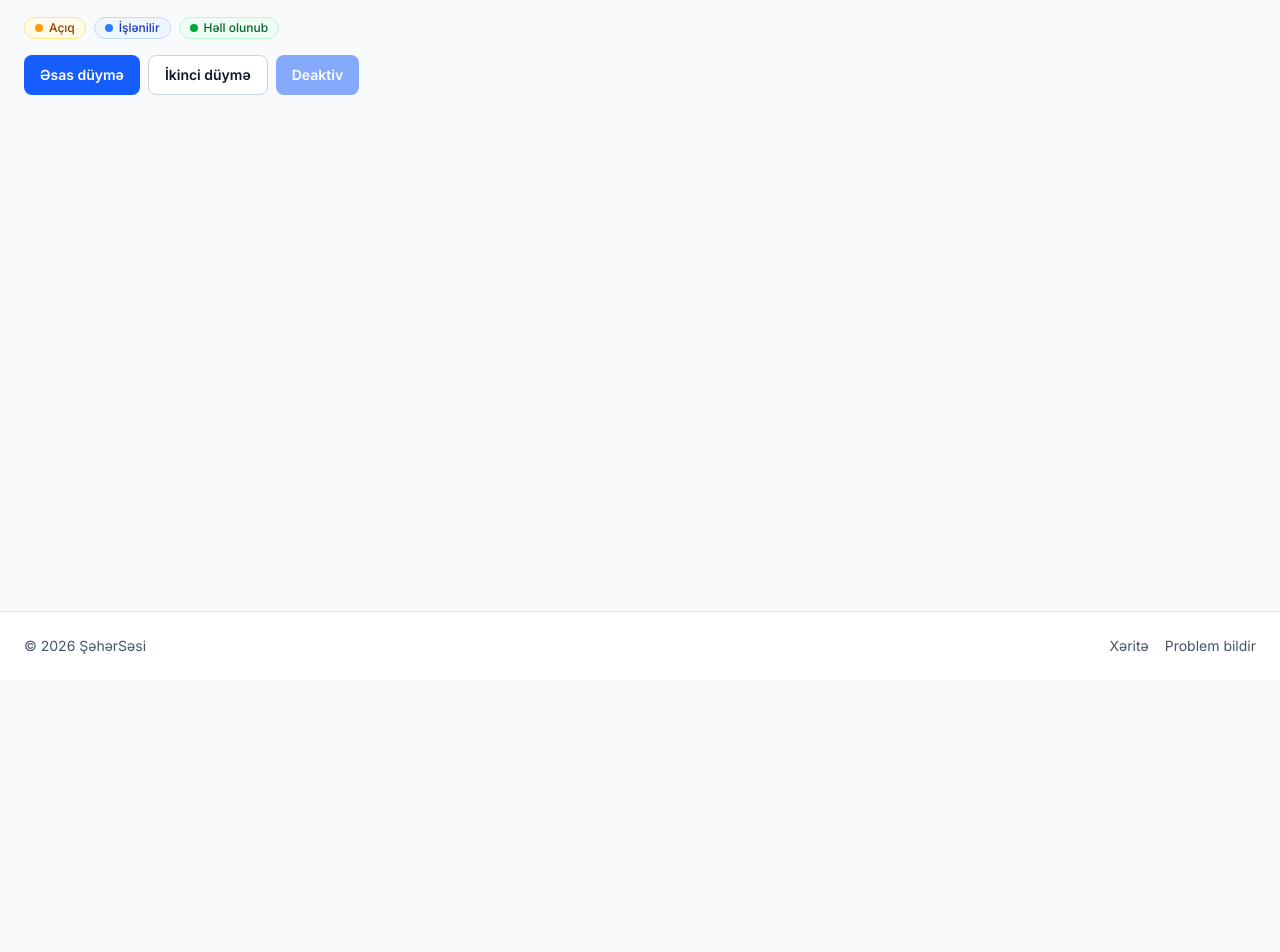
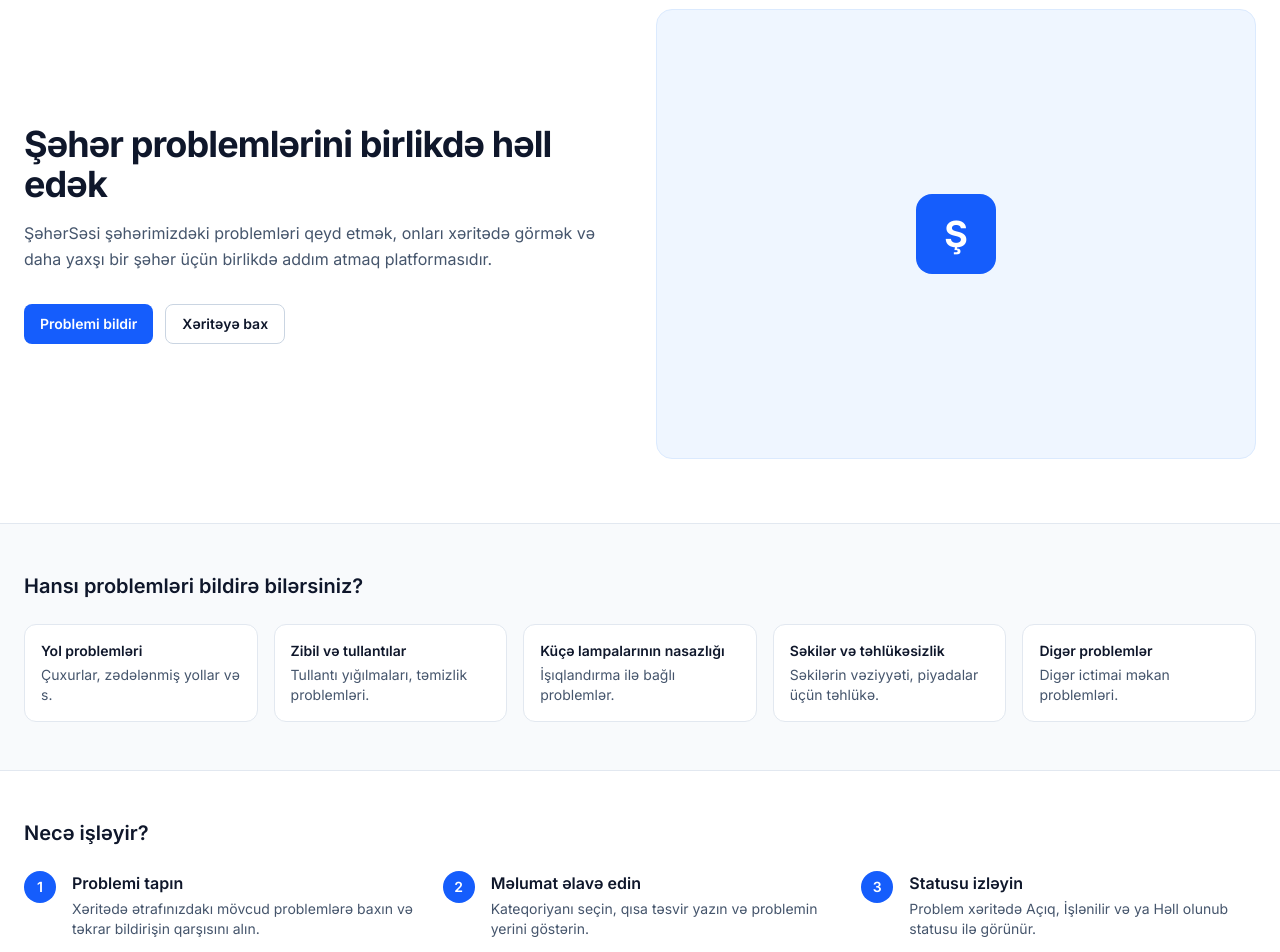
Before and after one commit to NRvBOSS/VoC-frontend, a Next.js app: page / in a window 1280 px wide. Shown: the part 120-1072 px from the top of the page. Before the commit the page ends 800 px from the top, so only its background shows below. Built offline with nearby package versions, Linux system fonts and the light colour scheme.

Commit message:
feat: home page

```diff
--- a/app/page.tsx
+++ b/app/page.tsx
@@ -1,21 +1,105 @@
-import StatusBadge from "../src/components/ui/StatusBadge";
-import Button from "../src/components/ui/Button";
-import { STATUS_ORDER } from "../src/lib/constants";
+import Link from "next/link";
+import { buttonStyles } from "../src/components/ui/Button";
+import { CATEGORIES } from "../src/lib/constants";
+
+const STEPS = [
+  {
+    title: "Problemi tapın",
+    text: "Xəritədə ətrafınızdakı mövcud problemlərə baxın və təkrar bildirişin qarşısını alın.",
+  },
+  {
+    title: "Məlumat əlavə edin",
+    text: "Kateqoriyanı seçin, qısa təsvir yazın və problemin yerini göstərin.",
+  },
+  {
+    title: "Statusu izləyin",
+    text: "Problem xəritədə Açıq, İşlənilir və ya Həll olunub statusu ilə görünür.",
+  },
+];
 
 export default function Home() {
   return (
-    <div className="mx-auto max-w-screen-2xl space-y-4 p-6">
-      <h1 className="text-2xl font-bold">Mərhələ 1 testi</h1>
-      <div className="flex flex-wrap gap-2">
-        {STATUS_ORDER.map((s) => (
-          <StatusBadge key={s} status={s} />
-        ))}
-      </div>
-      <div className="flex gap-2">
-        <Button>Əsas düymə</Button>
-        <Button variant="secondary">İkinci düymə</Button>
-        <Button disabled>Deaktiv</Button>
-      </div>
-    </div>
+    <>
+      {/* Hero */}
+      <section className="border-b border-slate-200 bg-white">
+        <div className="mx-auto grid max-w-screen-2xl items-center gap-8 px-4 py-12 sm:px-6 md:py-16 lg:grid-cols-2">
+          <div>
+            <h1 className="text-3xl font-bold tracking-tight text-slate-900 sm:text-4xl">
+              Şəhər problemlərini birlikdə həll edək
+            </h1>
+            <p className="mt-4 max-w-xl text-base leading-relaxed text-slate-600">
+              ŞəhərSəsi şəhərimizdəki problemləri qeyd etmək, onları xəritədə
+              görmək və daha yaxşı bir şəhər üçün birlikdə addım atmaq
+              platformasıdır.
+            </p>
+            <div className="mt-8 flex flex-wrap gap-3">
+              <Link href="/report" className={buttonStyles("primary")}>
+                Problemi bildir
+              </Link>
+              <Link href="/map" className={buttonStyles("secondary")}>
+                Xəritəyə bax
+              </Link>
+            </div>
+          </div>
+
+          {/* Dekorativ blok: sonra real şəkillə əvəz edilə bilər */}
+          <div
+            aria-hidden
+            className="hidden aspect-[4/3] rounded-2xl border border-blue-100 bg-blue-50 lg:block"
+          >
+            <div className="grid h-full place-items-center">
+              <div className="grid h-20 w-20 place-items-center rounded-2xl bg-blue-600 text-4xl font-bold text-white">
+                Ş
+              </div>
+            </div>
+          </div>
+        </div>
+      </section>
+
+      {/* Kateqoriyalar */}
+      <section className="mx-auto max-w-screen-2xl px-4 py-12 sm:px-6">
+        <h2 className="text-xl font-semibold text-slate-900">
+          Hansı problemləri bildirə bilərsiniz?
+        </h2>
+        <ul className="mt-6 grid gap-4 sm:grid-cols-2 lg:grid-cols-5">
+          {CATEGORIES.map((c) => (
+            <li
+              key={c.id}
+              className="rounded-xl border border-slate-200 bg-white p-4"
+            >
+              <h3 className="text-sm font-semibold text-slate-900">
+                {c.label}
+              </h3>
+              <p className="mt-1 text-sm text-slate-600">{c.description}</p>
+            </li>
+          ))}
+        </ul>
+      </section>
+
+      {/* Necə işləyir */}
+      <section className="border-t border-slate-200 bg-white">
+        <div className="mx-auto max-w-screen-2xl px-4 py-12 sm:px-6">
+          <h2 className="text-xl font-semibold text-slate-900">
+            Necə işləyir?
+          </h2>
+          <ol className="mt-6 grid gap-6 md:grid-cols-3">
+            {STEPS.map((s, i) => (
+              <li key={s.title} className="flex gap-4">
+                <span
+                  aria-hidden
+                  className="grid h-8 w-8 shrink-0 place-items-center rounded-full bg-blue-600 text-sm font-semibold text-white"
+                >
+                  {i + 1}
+                </span>
+                <div>
+                  <h3 className="font-semibold text-slate-900">{s.title}</h3>
+                  <p className="mt-1 text-sm text-slate-600">{s.text}</p>
+                </div>
+              </li>
+            ))}
+          </ol>
+        </div>
+      </section>
+    </>
   );
 }
--- a/src/lib/constants.ts
+++ b/src/lib/constants.ts
@@ -1,11 +1,35 @@
 import type { CategoryId, StatusId } from "../types/issues";
 
-export const CATEGORIES: { id: CategoryId; label: string }[] = [
-  { id: "road", label: "Yol problemləri" },
-  { id: "waste", label: "Zibil və tullantılar" },
-  { id: "streetlight", label: "Küçə lampalarının nasazlığı" },
-  { id: "sidewalk", label: "Səkilər və təhlükəsizlik" },
-  { id: "other", label: "Digər problemlər" },
+export const CATEGORIES: {
+  id: CategoryId;
+  label: string;
+  description: string;
+}[] = [
+  {
+    id: "road",
+    label: "Yol problemləri",
+    description: "Çuxurlar, zədələnmiş yollar və s.",
+  },
+  {
+    id: "waste",
+    label: "Zibil və tullantılar",
+    description: "Tullantı yığılmaları, təmizlik problemləri.",
+  },
+  {
+    id: "streetlight",
+    label: "Küçə lampalarının nasazlığı",
+    description: "İşıqlandırma ilə bağlı problemlər.",
+  },
+  {
+    id: "sidewalk",
+    label: "Səkilər və təhlükəsizlik",
+    description: "Səkilərin vəziyyəti, piyadalar üçün təhlükə.",
+  },
+  {
+    id: "other",
+    label: "Digər problemlər",
+    description: "Digər ictimai məkan problemləri.",
+  },
 ];
 
 // Tailwind tam sinif adlarını görməlidir, ona görə siniflər dinamik yığılmır.
```
